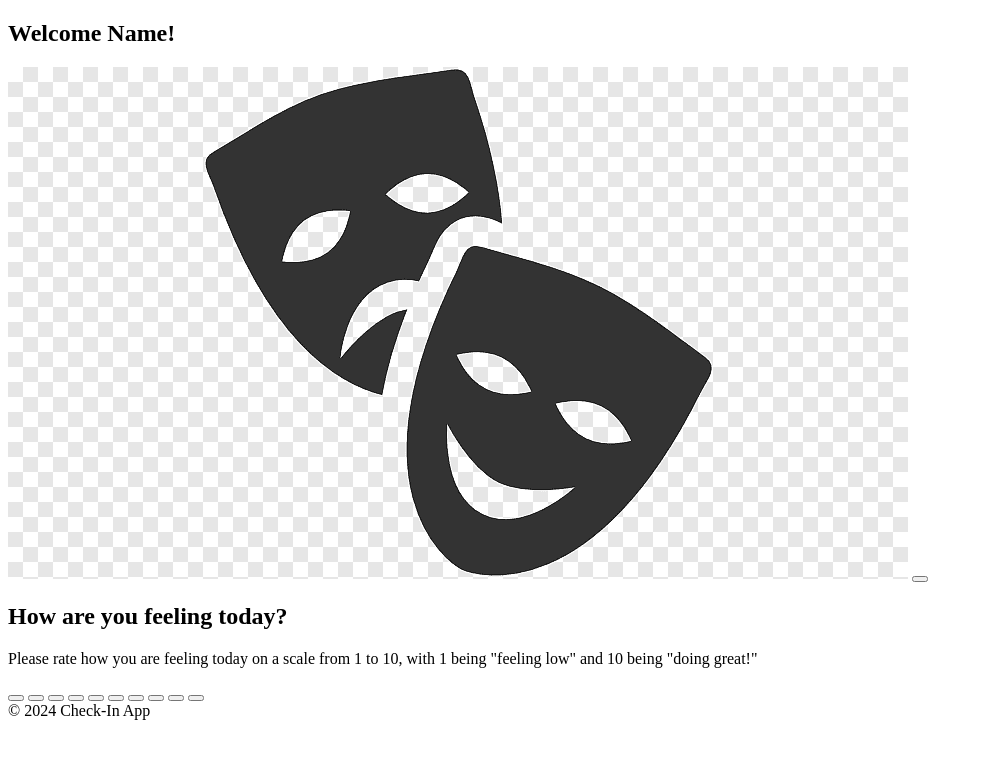
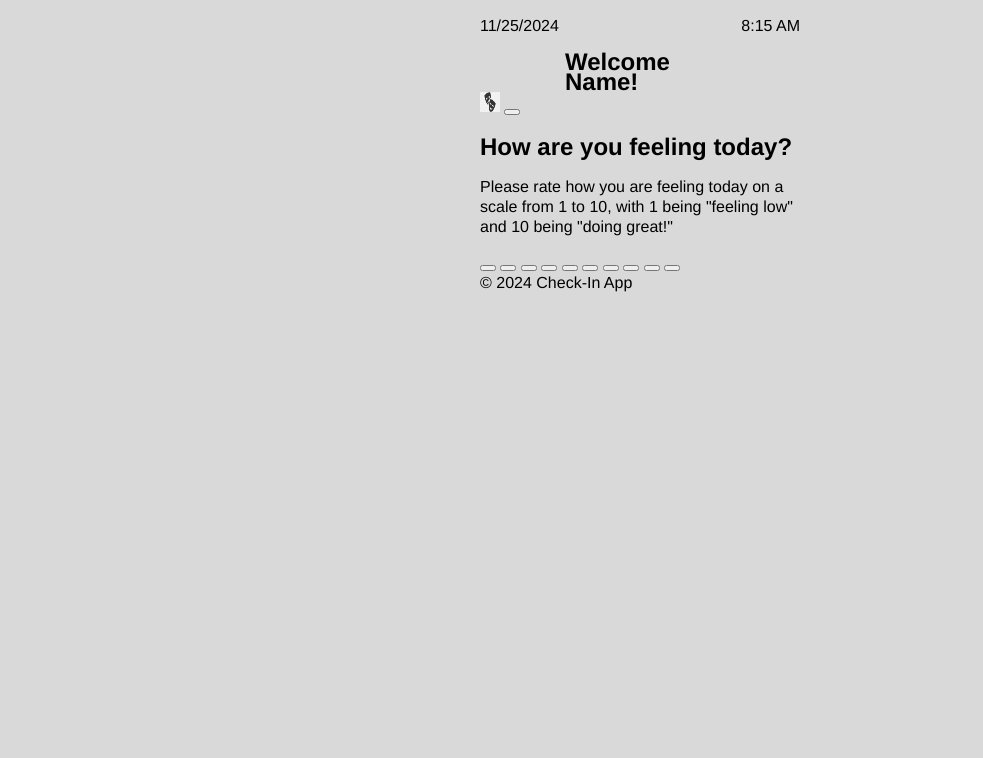
Before and after one commit to annaeckman/Check_In_App, a plain HTML site: page index.html in a window 1280 px wide. Shown: the whole page, without its empty margins (0-983 px from the left). Drawn offline with Linux system fonts and the light colour scheme.

Commit message:
styles.css setup and link

```diff
--- a/index.css
+++ b/index.css
@@ -0,0 +1,40 @@
+.page {
+  max-width: 320px;
+  background-color: #d9d9d9;
+  margin: auto;
+  font-family: "Helvetica Neue", Arial, sans-serif;
+  /* need to download and upload fonts for Lato */
+  font-size: 16px;
+  line-height: 20px;
+}
+
+/* Header Block */
+
+.header {
+}
+
+.header__content {
+  display: flex;
+  justify-content: space-between;
+}
+
+.header__date {
+}
+
+.header__time {
+}
+
+/* Landing Page Block */
+
+.landing__page {
+}
+
+.landing__title {
+  margin: auto;
+  max-width: 150px;
+}
+
+.landing__image {
+  height: 20px;
+  width: 20px;
+}
--- a/index.html
+++ b/index.html
@@ -4,13 +4,14 @@
     <meta charset="UTF-8" />
     <meta name="viewport" content="width=device-width, initial-scale=1.0" />
     <title>Wellness Check In App</title>
+    <link rel="stylesheet" href="./index.css" />
   </head>
   <body class="page">
     <div>
       <header class="header">
         <div class="header__content">
-          <p class="header__date"></p>
-          <p class="header__time"></p>
+          <p class="header__date">11/25/2024</p>
+          <p class="header__time">8:15 AM</p>
           <!--maybe we'd want to add a logo either here or in the footer?-->
         </div>
       </header>
```
